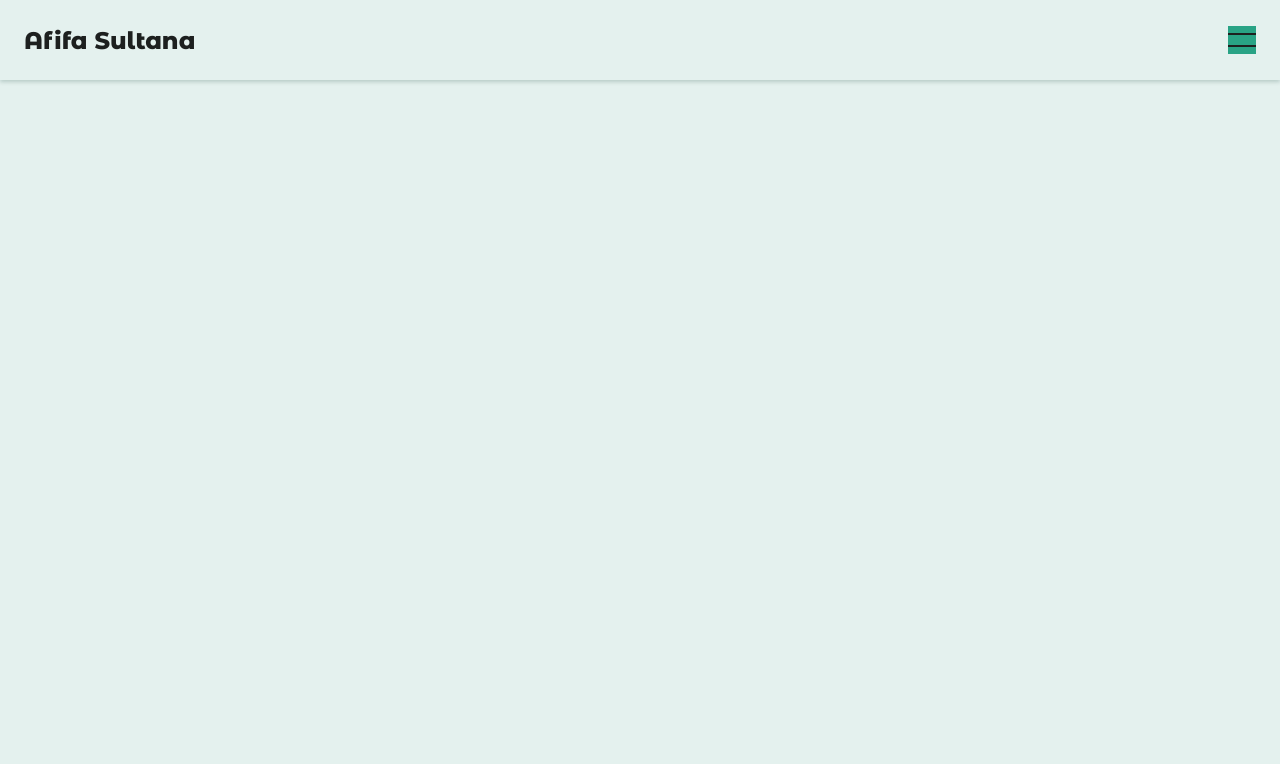
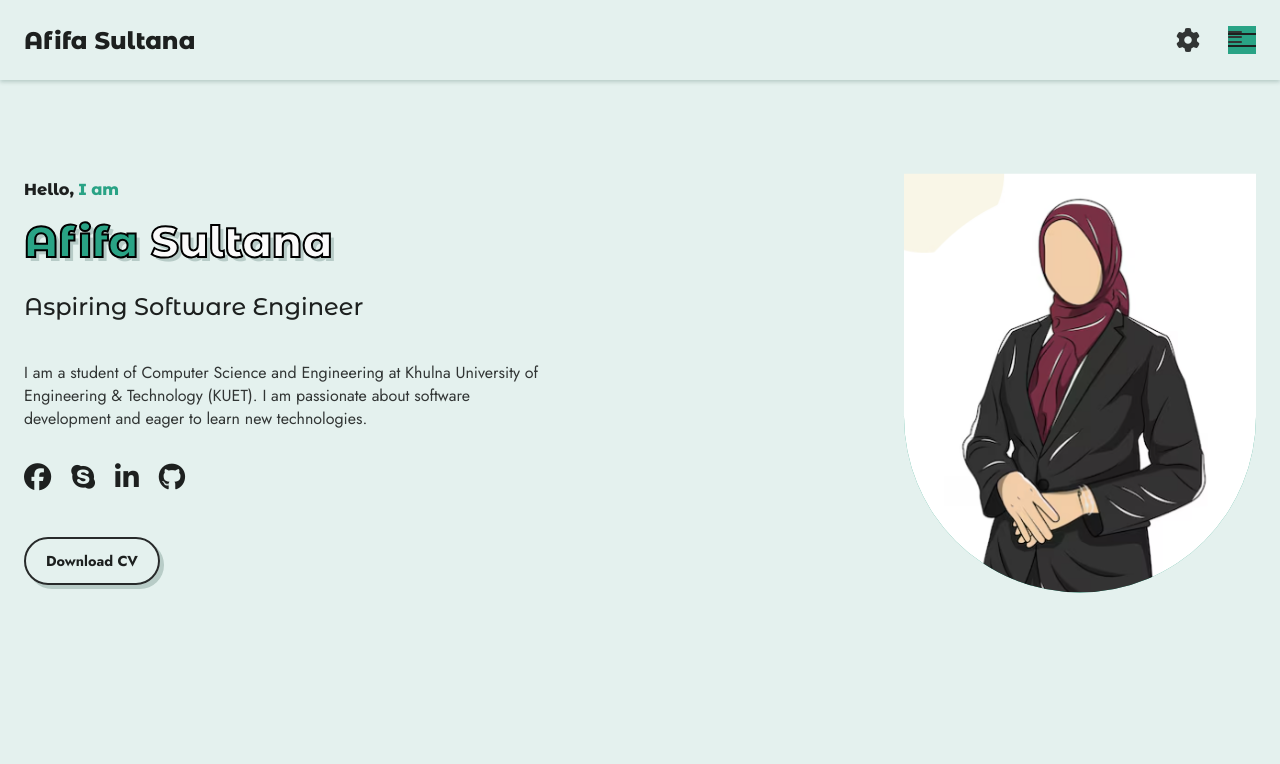
Before and after one commit to Afifa637/Portfolio, a PHP site: page / in a window 1280 px wide. Shown: the top 764 px of the page. Run offline with PHP 8.4, Linux system fonts and the light colour scheme.

Commit message:
Home Section Completed

```diff
--- a/index.html
+++ b/index.html
@@ -23,7 +23,7 @@
       <nav class="nav container">
         <a href="#" class="nav-logo">Afifa Sultana</a>
 
-        <div class="nav-menu">
+        <div class="nav-menu" id="nav-menu">
           <ul class="nav-list">
             <li class="nav-item">
               <a href="#home" class="nav-link">Home</a>
@@ -67,15 +67,62 @@
 
         <div class="nav-buttons">
           <div class="nav-settings">
-            <i class="ri-settings-3-line"></i>
+            <i class="fa-solid fa-gear settings"></i>
           </div>
 
-          <div class="nav-toggle">
-            <i class="ri-menu-3-line"></i>
+          <div class="nav-toggle" id="nav-toggle">
+            <i class="fa-solid fa-bars" id="menu-icon"></i>
           </div>
         </div>
       </nav>
     </header>
+
+    <main class="main">
+      <!-- Home Section -->
+      <section class="home section">
+        <div class="home-container container">
+          <div class="home-content">
+            <h2 class="home-subtitle">Hello, <span>I am</span></h2>
+            <h1 class="home-title"><span>Afifa</span> Sultana</h1>
+            <h3 class="home-job">Aspiring Software Engineer</h3>
+
+            <div class="home-banner">
+              <div class="home-img-wrapper">
+                <img src="assets\images\profile1.png" alt="Afifa Sultana" class="home-profile" />
+              </div>
+
+            </div>
+            <p class="home-description">
+              I am a student of Computer Science and Engineering at Khulna University of Engineering & Technology (KUET).
+              I am passionate about software development and eager to learn new technologies.
+            </p>
+
+            <div class="home-socials social-links">
+              <a href="https://www.facebook.com/share/1ECBdwaepb/"
+                target="_blank" class="social-link"
+                ><i class="fab fa-facebook"></i
+              ></a>
+              <a href="https://join.skype.com/invite/qIoH5oRmoO2e"
+                target="_blank" class="social-link"
+                ><i class="fab fa-skype"></i
+              ></a>
+              <a href="https://www.linkedin.com/in/afifa-sultana-346a13256/"
+                target="_blank" class="social-link"
+                ><i class="fa-brands fa-linkedin-in"></i
+              ></a>
+              <a href="https://github.com/Afifa637?tab=repositories"
+                target="_blank" class="social-link"
+                ><i class="fab fa-github"></i
+              ></a>
+            </div>
+
+            <div class="home-btns">
+              <a download="" href="assets\pdf\CV.pdf" class="btn">
+                 Download CV </a>
+          </div>
+        </div>
+      </section>
+
 
     <!-- Contact Section
     <section class="contact" id="contact">
@@ -147,6 +194,6 @@
     </footer> -->
 
     <!-- JavaScript Link -->
-    <script src="script.js"></script>
+    <script src="main.js"></script>
   </body>
 </html>
--- /dev/null
+++ b/main.js
@@ -0,0 +1,7 @@
+const navMenu = document.getElementById('nav-menu');
+const navToggle = document.getElementById('nav-toggle');
+
+navToggle.addEventListener('click', () => {
+    navMenu.classList.toggle('show-menu');
+    navToggle.classList.toggle('animate-toggle');
+});
--- a/styles.css
+++ b/styles.css
@@ -66,6 +66,48 @@ textarea {
     border: none;
     outline: none;
     background-color: transparent;
+}
+
+.btn, .home-link{
+    display: inline-block;
+    color: var(--title-color);
+    font-weight: var(--font-bold);
+    font-size: var(--small-font-size);
+    position: relative;
+}
+
+.btn{
+    border: 2px solid var(--border-color);
+    box-shadow: 4px 4px var(--shadow-color);
+    padding: 0.75rem 1.25rem;
+    border-radius: 3rem;
+    transition: color 0.3s ease-in-out, box-shadow 0.3s ease-in-out;
+}
+
+.btn:hover{
+    color: var(--container-color);
+}
+.btn::before {
+    content: '';
+    position: absolute;
+    inset: 2px;
+    border-radius: inherit;
+    background-color: var(--main-color);
+    transform: scale(0.3);
+    filter: blur(10px);
+    opacity: 0;
+    z-index: -10;
+    transition: all 0.5s var(--transition);
+}
+
+.btn:hover::before {
+    transform: scale(1);
+    opacity: 1;
+    filter: blur(0);
+}
+
+.section {
+    padding-block: 7rem;
 }
 
 .container {
@@ -156,6 +198,7 @@ textarea {
     height: 100%;
     background-color: var(--container-color);
     padding: 9rem 0 0 9.5rem;
+    transition: right 1s var(--transition);
 }
 
 .nav-list {
@@ -175,6 +218,20 @@ textarea {
     color: var(--main-color);
 }
 
+.show-menu {
+    right: 0;
+}
+
+.animate-toggle ::before{
+    transform: rotate(45deg);
+    top: 12px;
+}
+
+.animate-toggle ::after{
+    transform: rotate(-45deg);
+    bottom: 12px;
+}
+
 .social-links{
     display: inline-flex;
     column-gap: 1.25rem;
@@ -185,3 +242,79 @@ textarea {
     font-size: var(--h2-font-size);
     transition: color 0.7s var(--transition);
 }
+
+/* HOME */
+.home-container {
+    padding-block: 4.25rem;
+}
+
+.home-content {
+    position: relative;
+}
+
+.home-subtitle {
+    font-size: var(--normal-font-size);
+    margin-bottom: 1rem;
+}
+
+.home-subtitle span,
+.home-title span{
+    color: var(--main-color);
+}
+
+.home-title {
+    font-size: var(--h1-font-size);
+    color: var(--container-color);
+    -webkit-text-stroke: 2px hsl(0, 0%, 0%);
+    text-shadow: 4px 4px var(--shadow-color);
+}
+
+.home-job{
+    font-size: var(--h3-font-size);
+    margin-block: 1.5rem 2.5rem;
+    font-weight: var(--font-medium);
+}
+
+.home-banner {
+    right: 0;
+    top: 50%;
+    position: absolute;
+    transform: translateY(-50%);
+}
+
+.home-img-wrapper {
+    width: clamp(22rem, 8.6rem + 16.6vmax, 40rem);
+    border-radius: 0 0 100vmax 100vmax;
+    overflow: hidden;
+}
+
+.home-img-wrapper::before {
+    content: '';
+    position: absolute;
+    inset: auto 0 0;
+    aspect-ratio: 1 / 1;
+    border-radius: 50%;
+    background-color: var(--main-color);
+}
+
+.home-profile {
+    position: relative;
+    z-index: 10;
+    aspect-ratio: 21/25;
+    object-fit: cover;
+}
+
+.home-description {
+    font-size: var(--normal-font-size);
+    max-width: 520px;
+}
+
+.home-socials {
+    margin-block: 1.75rem 2.5rem;
+}
+
+.home-btns {
+    display: flex;
+    align-items: center;
+    column-gap: 4.25rem;
+}
```
Also changed, not shown: assets/images/profile1.png (added).
